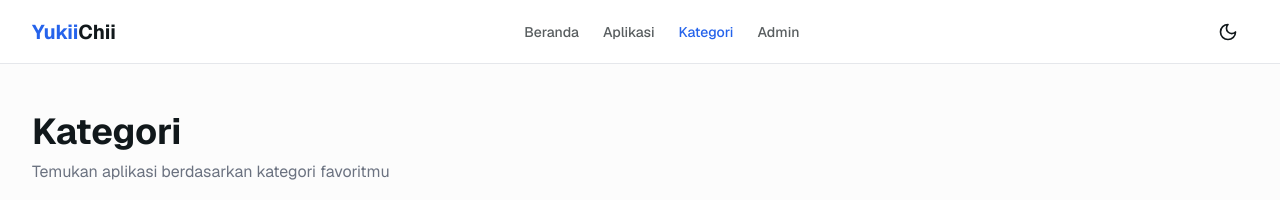
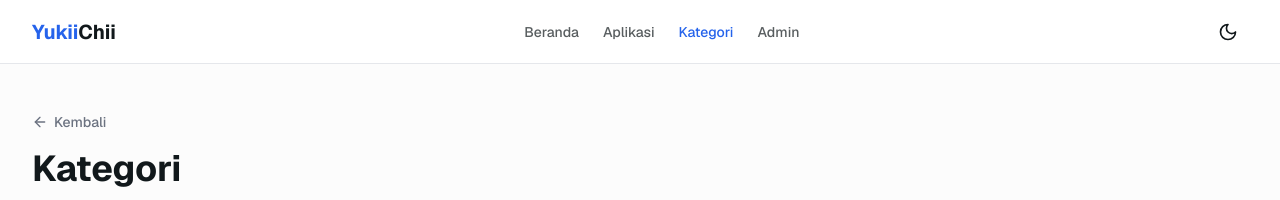
Before and after one commit to Zuyaze/yukiichii, a Next.js app: page /categories in a window 1280 px wide. Shown: the top 200 px of the page. Built offline with nearby package versions, Linux system fonts and the light colour scheme; no server answers; the database is empty.

Commit message:
Simplify back buttons to 'Kembali' + add back button to categories page

```diff
--- a/src/app/(admin)/dashboard/apps/[id]/page.tsx
+++ b/src/app/(admin)/dashboard/apps/[id]/page.tsx
@@ -69,7 +69,7 @@ export default function EditAppPage() {
       <div className="max-w-4xl mx-auto text-center py-16">
         <h1 className="text-2xl font-bold text-foreground">Aplikasi tidak ditemukan</h1>
         <Link href="/dashboard/apps" className="text-primary hover:underline mt-3 inline-block">
-          ← Kembali ke Aplikasi
+          ← Kembali
         </Link>
       </div>
     )
--- a/src/app/(public)/apps/[slug]/page.tsx
+++ b/src/app/(public)/apps/[slug]/page.tsx
@@ -43,7 +43,7 @@ export default async function AppDetailPage({ params }: AppDetailPageProps) {
             className="inline-flex items-center gap-1.5 px-3 py-2 -ml-3 text-sm font-medium text-muted-foreground hover:text-primary rounded-lg hover:bg-muted transition-colors"
           >
             <ArrowLeft className="w-4 h-4" />
-            Kembali ke Aplikasi
+            Kembali
           </Link>
       </div>
 
--- a/src/app/(public)/categories/page.tsx
+++ b/src/app/(public)/categories/page.tsx
@@ -3,6 +3,7 @@ import Link from 'next/link'
 import { getCategories } from '@/lib/db/queries'
 import { Smartphone, Monitor, Gamepad2, FileCode, Download } from 'lucide-react'
 import { unstable_noStore } from 'next/cache'
+import { BackButton } from '@/components/back-button'
 
 export const metadata: Metadata = {
   title: 'Kategori',
@@ -37,6 +38,9 @@ export default async function CategoriesPage() {
     <div className="min-h-screen">
       <div className="bg-muted/30 py-8 sm:py-12">
         <div className="mx-auto max-w-7xl px-4 sm:px-6 lg:px-8">
+          <div className="mb-3">
+            <BackButton label="Kembali" />
+          </div>
           <h1 className="text-3xl font-bold text-foreground sm:text-4xl">Kategori</h1>
           <p className="text-muted-foreground mt-2">Temukan aplikasi berdasarkan kategori favoritmu</p>
         </div>
--- a/src/components/admin-shell.tsx
+++ b/src/components/admin-shell.tsx
@@ -140,7 +140,7 @@ export function AdminShell({ email, children }: AdminShellProps) {
                 className="flex items-center gap-1.5 text-sm text-muted-foreground hover:text-foreground"
               >
                 <ArrowLeft className="w-4 h-4" />
-                Kembali ke Situs
+                Kembali
               </Link>
               <AdminThemeToggle />
             </div>
```
